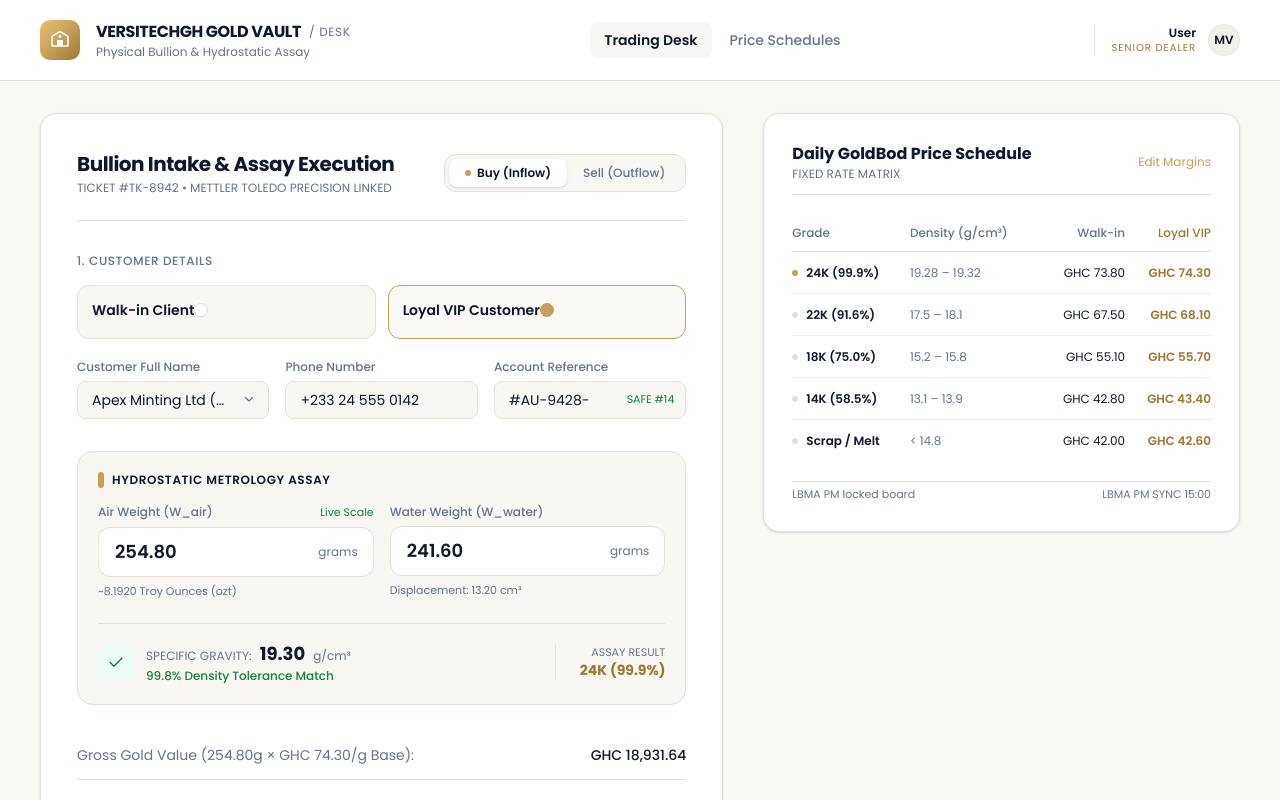
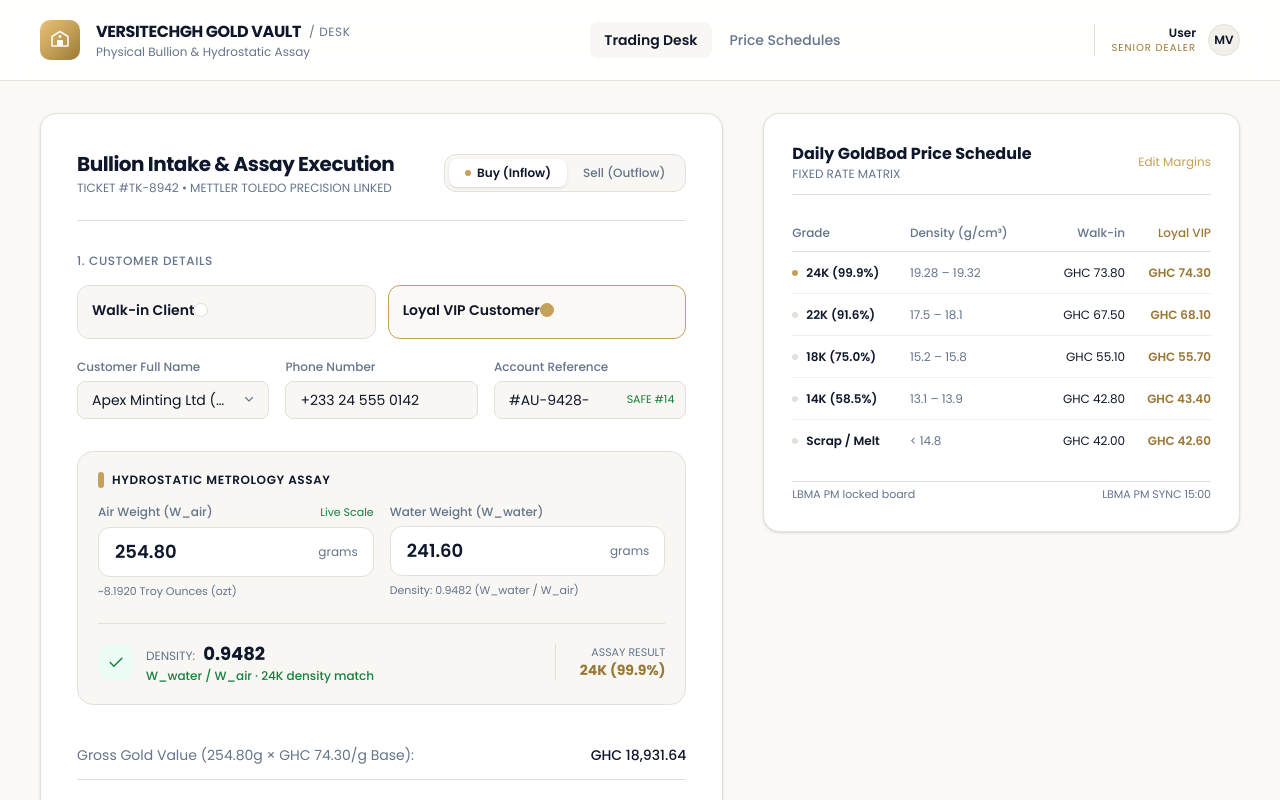
Before and after one commit to alleneben/test-gold-desk, a Next.js app: page / in a window 1280 px wide. Shown: the top 800 px of the page. Built offline with nearby package versions, Linux system fonts and the light colour scheme.

Commit message:
:update name

```diff
--- a/src/components/screens/trading-desk.tsx
+++ b/src/components/screens/trading-desk.tsx
@@ -464,7 +464,7 @@
                   </span>
                 </div>
                 <span className="font-mono text-[11px] text-on-surface-variant">
-                  Displacement: {formatNum(assay.displacedVolume, 2)} cm³
+                  Density: {air > 0 ? formatNum(assay.density, 4) : "—"} (W_water / W_air)
                 </span>
               </div>
             </div>
@@ -477,18 +477,17 @@
                 </div>
                 <div className="flex flex-col">
                   <div className="flex items-baseline gap-2">
-                    <span className="font-mono text-xs text-on-surface-variant uppercase">Specific Gravity:</span>
+                    <span className="font-mono text-xs text-on-surface-variant uppercase">Density:</span>
                     <span className="font-mono text-lg font-bold text-on-surface">
-                      {assay.valid ? formatNum(assay.specificGravity, 2) : "—"}
+                      {air > 0 ? formatNum(assay.density, 4) : "—"}
                     </span>
-                    <span className="font-mono text-xs text-on-surface-variant">g/cm³</span>
                   </div>
                   <span className={`text-xs font-medium ${densityMatch ? "text-tertiary" : "text-primary-dark"}`}>
-                    {!assay.valid
-                      ? "W_air must exceed W_water"
+                    {!air
+                      ? "Enter air and water weights"
                       : densityMatch
-                        ? "99.8% Density Tolerance Match"
-                        : "Outside 24K density band"}
+                        ? "W_water / W_air · 24K density match"
+                        : "W_water / W_air"}
                   </span>
                 </div>
               </div>
--- a/src/lib/assay.ts
+++ b/src/lib/assay.ts
@@ -52,6 +52,7 @@
   const valid = wAir > 0 && wWater >= 0 && wAir > wWater;
   const displacedVolume = valid ? wAir - wWater : 0;
   const specificGravity = valid ? wAir / displacedVolume : 0;
+  const density = wAir > 0 ? wWater / wAir : 0;
   const row = valid ? matchScheduleRow(specificGravity, rows) : null;
   const band = row
     ? { label: row.grade, buy: row.walkin, sell: row.sell, vip: row.vip }
@@ -61,6 +62,7 @@
   return {
     displacedVolume,
     specificGravity,
+    density,
     karatLabel: band.label,
     matchedGrade: row?.grade ?? null,
     ratePerGram,
```
